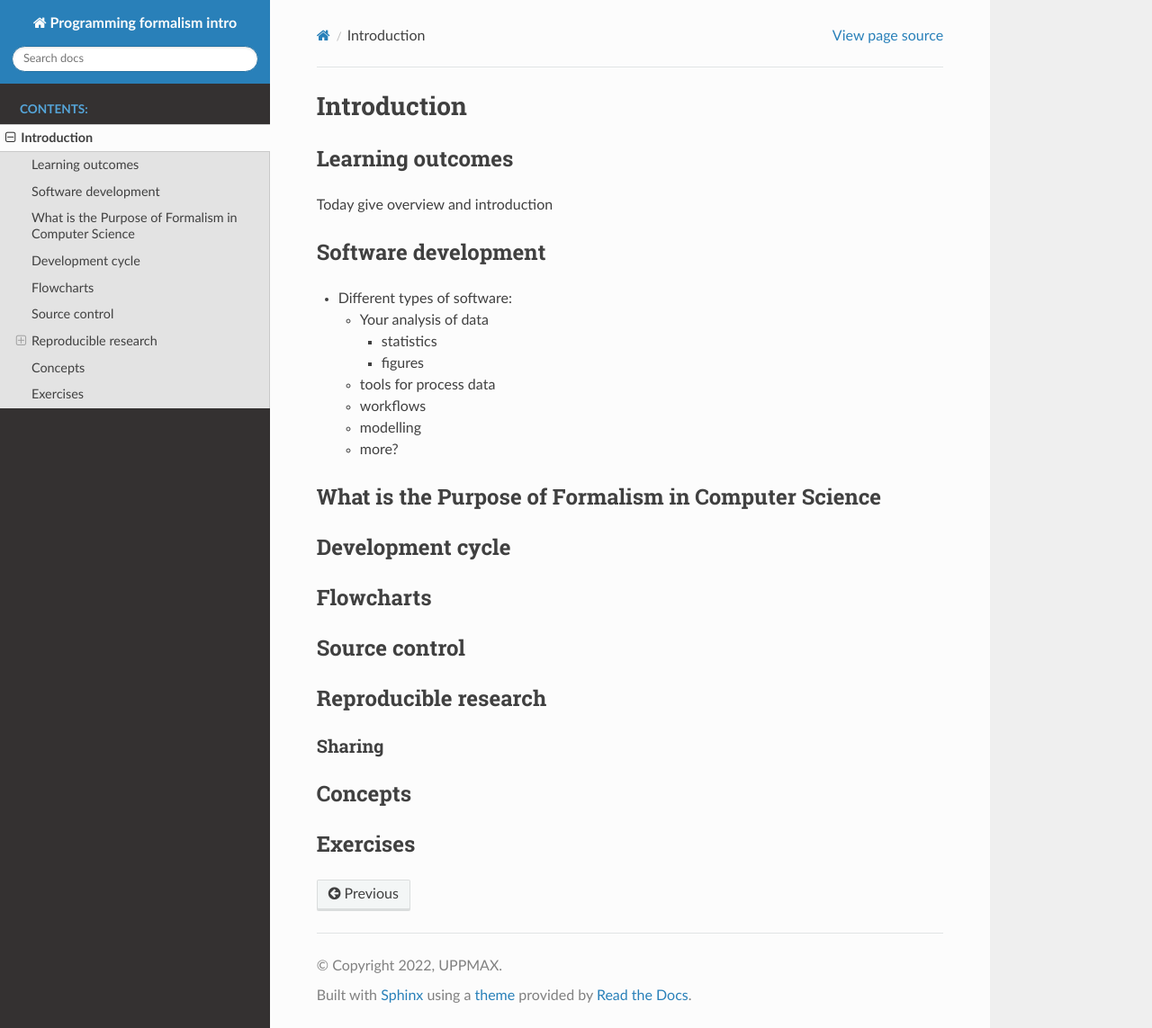
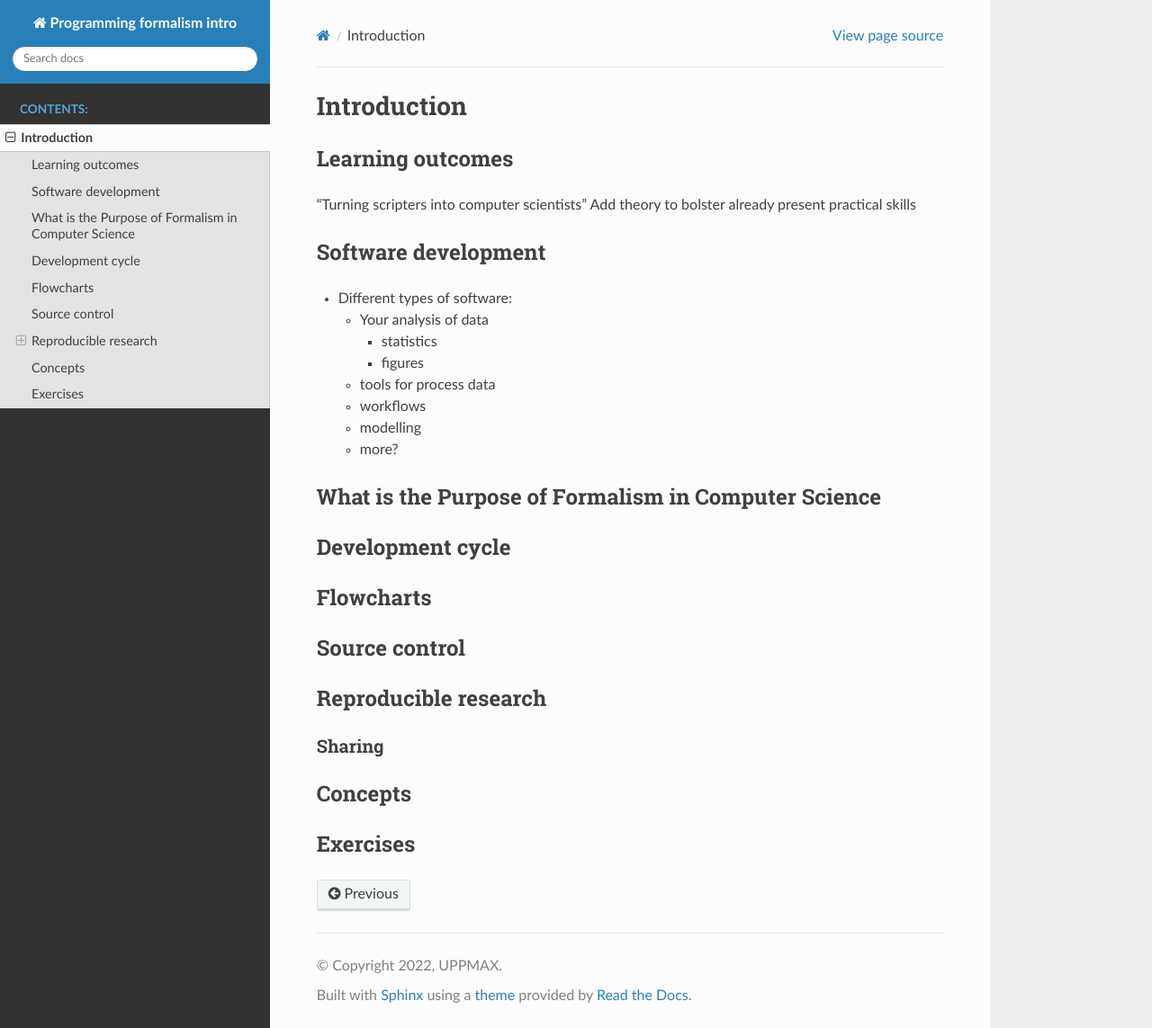
Before and after one commit to UPPMAX/programming_formalisms_intro, a Sphinx documentation site: the page built from doc/intro.md, in a window 1280 px wide and 1143 px high. Shown: the whole window at 90% size. Built offline with Sphinx 7.4.7 and the Read the Docs theme 2.0.0, drawn with Linux system fonts in a browser that asks for light colours.

Commit message:
Update intro.md

```diff
--- a/doc/intro.md
+++ b/doc/intro.md
@@ -2,7 +2,9 @@
 
 ## Learning outcomes
 
-Today give overview and introduction
+“Turning scripters into computer scientists”
+Add theory to bolster already present practical skills
+
 
 ## Software development
 
```
